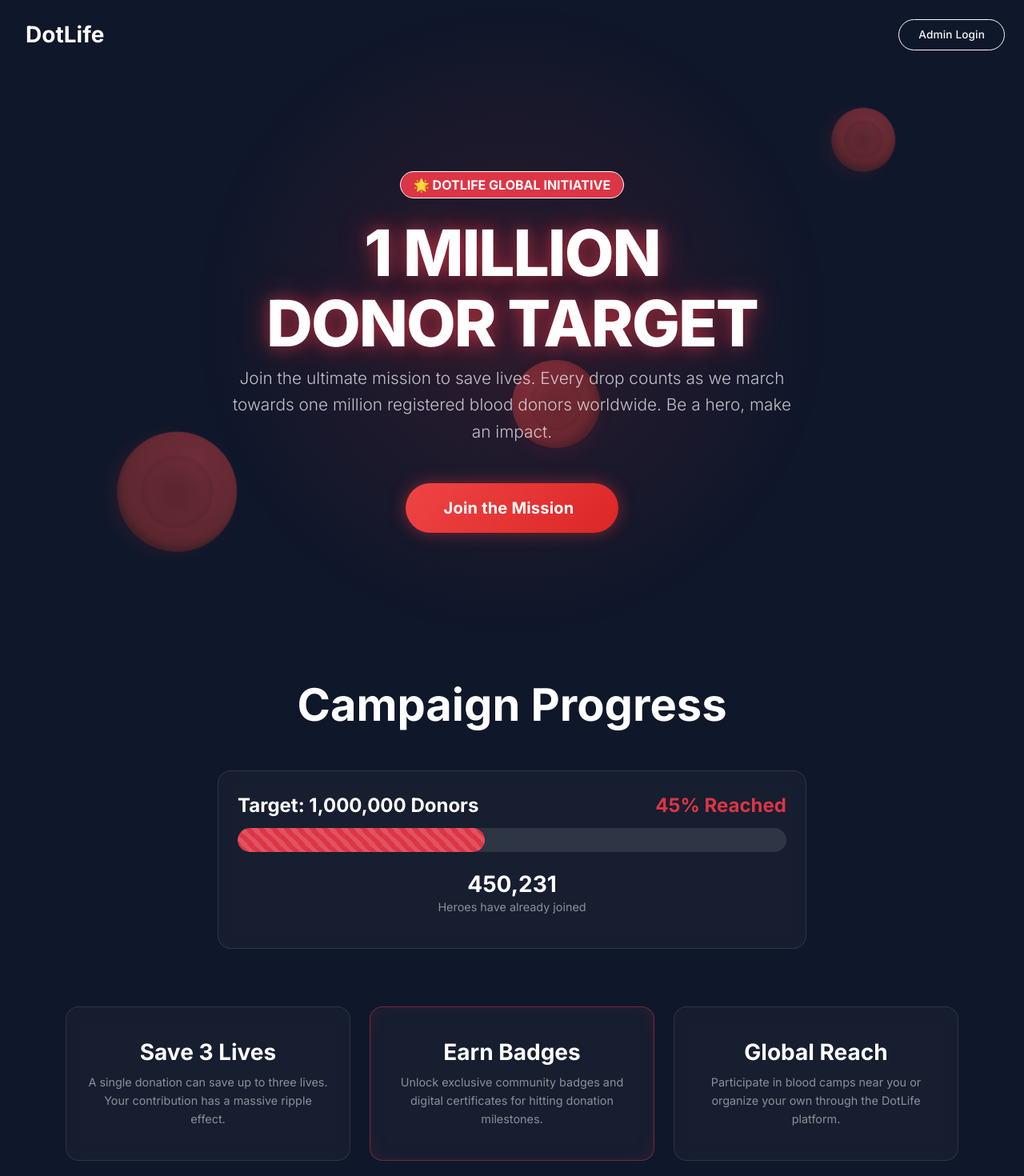
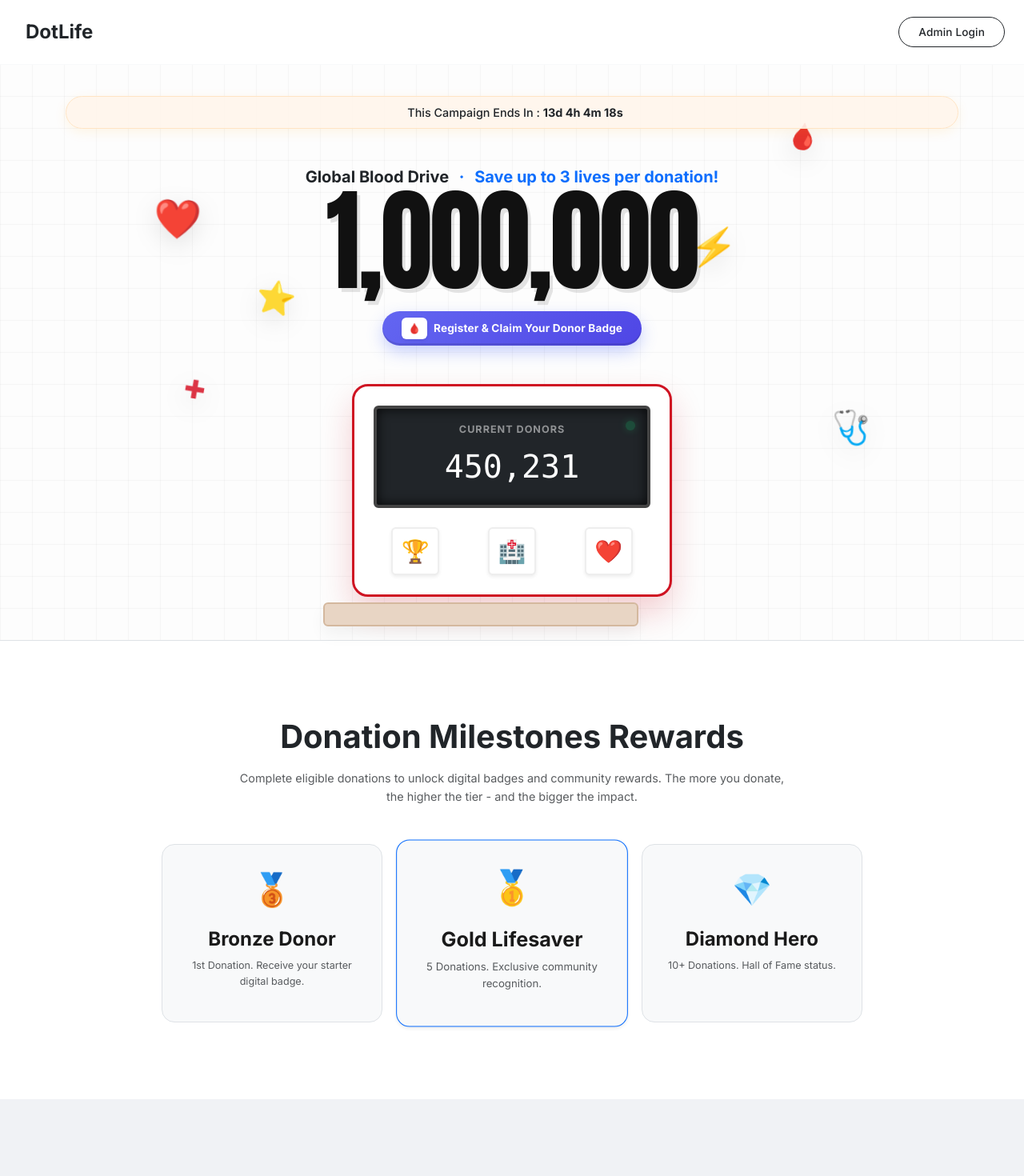
Before and after one commit to 0x0prateek/Blood-Donation-Camp-System, a Vue app in the folder frontend/: page / in a window 1280 px wide. Shown: the top 1470 px of the page at 80% size. After the commit the page ends 1374 px from the top, so only its background shows below. Built offline with nearby package versions, Linux system fonts and the light colour scheme.

Commit message:
style: redesign landing page to exact Nexprint light mode aesthetic
Signed-off-by: 0x0prateek <0x0prateek@users.noreply.github.com>

```diff
--- a/frontend/src/views/Landing.vue
+++ b/frontend/src/views/Landing.vue
@@ -1,88 +1,102 @@
 <template>
   <div class="campaign-page">
     <!-- Navbar -->
-    <nav class="navbar navbar-expand-lg navbar-dark bg-transparent fixed-top px-4 py-3 z-3">
-      <router-link to="/" class="navbar-brand fw-bold fs-3 text-white">
-        <i class="bi bi-droplet-fill text-danger me-2"></i>DotLife
+    <nav class="navbar navbar-expand-lg bg-white px-4 py-3 fixed-top z-3 border-bottom border-light">
+      <router-link to="/" class="navbar-brand fw-bold fs-4 text-dark d-flex align-items-center">
+        <div class="logo-icon me-2"><i class="bi bi-droplet-fill text-danger"></i></div>
+        DotLife
       </router-link>
-      <div class="ms-auto">
-        <router-link to="/login" class="btn btn-outline-light rounded-pill px-4">Admin Login</router-link>
+      <div class="ms-auto d-flex align-items-center">
+        <router-link to="/login" class="btn btn-outline-dark rounded-pill px-4">Admin Login</router-link>
       </div>
     </nav>
 
     <!-- Hero Section -->
-    <section class="hero-section position-relative d-flex align-items-center justify-content-center text-center">
-      <div class="bg-glow"></div>
+    <section class="hero-section position-relative d-flex flex-column align-items-center text-center">
+      <!-- Grid Background -->
+      <div class="grid-bg"></div>
 
-      <!-- Floating cells -->
-      <div class="cells-container">
-        <div class="cell cell-1"></div>
-        <div class="cell cell-2"></div>
-        <div class="cell cell-3"></div>
+      <!-- Floating Icons -->
+      <div class="floating-icons">
+        <div class="icon-flyer icon-1">❤️</div>
+        <div class="icon-flyer icon-2">🩸</div>
+        <div class="icon-flyer icon-3">⭐</div>
+        <div class="icon-flyer icon-4">⚡</div>
+        <div class="icon-flyer icon-5">✚</div>
+        <div class="icon-flyer icon-6">🩺</div>
       </div>
 
-      <div class="container position-relative z-2">
-        <div class="badge bg-danger rounded-pill px-3 py-2 mb-4 fs-6 fw-bold border border-light animate-fade-in-up">
-          🌟 DOTLIFE GLOBAL INITIATIVE
+      <div class="container position-relative z-2 hero-content">
+        <!-- Top Countdown Banner -->
+        <div class="countdown-banner mb-5 mx-auto d-flex align-items-center justify-content-center gap-2">
+          <i class="bi bi-megaphone-fill text-warning"></i>
+          <span class="fw-medium text-dark" style="font-size: 0.9rem;">This Campaign Ends In : <span class="fw-bold">13d 4h 4m 18s</span></span>
         </div>
-        <h1 class="display-1 fw-black text-white title-glow mb-2 animate-fade-in-up delay-1" style="font-weight: 900;">
-          1 MILLION <br/> DONOR TARGET
+
+        <h2 class="h5 fw-bold text-dark mb-1">
+          Global Blood Drive <span class="text-primary mx-2">·</span> <span class="text-primary">Save up to 3 lives per donation!</span>
+        </h2>
+
+        <h1 class="target-number mb-4">
+          1,000,000
         </h1>
-        <p class="lead text-light opacity-75 mb-5 mx-auto animate-fade-in-up delay-2" style="max-width: 700px; font-size: 1.3rem;">
-          Join the ultimate mission to save lives. Every drop counts as we march towards one million registered blood donors worldwide. Be a hero, make an impact.
-        </p>
 
-        <div class="d-flex justify-content-center gap-4 animate-fade-in-up delay-3">
-          <button class="btn btn-danger btn-lg rounded-pill px-5 py-3 fw-bold fs-5 btn-glow" @click="registerDonation">
-            Join the Mission <i class="bi bi-arrow-right-circle-fill ms-2"></i>
+        <div class="d-flex justify-content-center mb-5">
+          <button class="btn btn-primary rounded-pill px-4 py-2 fw-bold d-flex align-items-center gap-2 main-action-btn" @click="registerDonation">
+            <span class="bg-white rounded px-2 py-1 text-primary shadow-sm" style="font-size: 0.8rem;">🩸</span>
+            Register & Claim Your Donor Badge
           </button>
+        </div>
+
+        <!-- Center Image Area (like the chest) -->
+        <div class="center-stage mt-4 position-relative mx-auto">
+          <!-- A big playful element to replace the chest -->
+          <div class="main-display-box rounded-4 p-4 shadow-lg bg-white border mx-auto d-flex flex-column align-items-center justify-content-center position-relative">
+            <div class="progress-display bg-dark text-white rounded p-3 w-100 mb-3 border border-4 border-secondary position-relative">
+              <div class="small text-uppercase text-white-50 mb-1 fw-bold" style="letter-spacing: 1px;">Current Donors</div>
+              <div class="fs-1 fw-black text-white font-monospace">450,231</div>
+              <div class="status-indicator bg-success"></div>
+            </div>
+
+            <div class="d-flex justify-content-around w-100 mt-2 gap-3">
+              <div class="reward-prop shadow-sm bg-light rounded p-2 fs-3 border">🏆</div>
+              <div class="reward-prop shadow-sm bg-light rounded p-2 fs-3 border">🏥</div>
+              <div class="reward-prop shadow-sm bg-light rounded p-2 fs-3 border">❤️</div>
+            </div>
+
+            <!-- Table Base -->
+            <div class="table-base w-100 mt-4 rounded"></div>
+          </div>
         </div>
       </div>
     </section>
 
-    <!-- Progress Section -->
-    <section class="progress-section py-5 position-relative">
-      <div class="container text-center text-white z-2 position-relative">
-        <h2 class="display-4 fw-bold mb-5">Campaign Progress</h2>
+    <!-- Content Section -->
+    <section class="milestone-section py-5 bg-white text-center border-top">
+      <div class="container py-5">
+        <h2 class="display-6 fw-bold text-dark mb-3">Donation Milestones Rewards</h2>
+        <p class="text-muted mb-5 max-w-700 mx-auto">Complete eligible donations to unlock digital badges and community rewards. The more you donate, the higher the tier - and the bigger the impact.</p>
 
-        <div class="row justify-content-center mb-5">
-          <div class="col-md-8">
-            <div class="glass-card p-4 rounded-4 text-start">
-              <div class="d-flex justify-content-between mb-2">
-                <span class="fs-4 fw-bold">Target: 1,000,000 Donors</span>
-                <span class="fs-4 fw-bold text-danger">45% Reached</span>
-              </div>
-              <div class="progress" style="height: 30px; background: rgba(255,255,255,0.1); border-radius: 15px;">
-                <div class="progress-bar bg-danger progress-bar-striped progress-bar-animated" role="progressbar" style="width: 45%; border-radius: 15px;" aria-valuenow="45" aria-valuemin="0" aria-valuemax="100"></div>
-              </div>
-              <div class="mt-4 text-center">
-                <h3 class="fw-bold mb-0">450,231</h3>
-                <p class="text-white-50">Heroes have already joined</p>
-              </div>
-            </div>
-          </div>
-        </div>
-
-        <div class="row g-4 mt-4 mb-5 pb-5">
+        <div class="row g-4 max-w-900 mx-auto">
           <div class="col-md-4">
-            <div class="glass-card h-100 p-4 rounded-4 text-center hover-lift">
-              <i class="bi bi-heart-pulse text-danger display-4 mb-3 d-block"></i>
-              <h3 class="fw-bold">Save 3 Lives</h3>
-              <p class="text-white-50">A single donation can save up to three lives. Your contribution has a massive ripple effect.</p>
+            <div class="p-4 border rounded-4 bg-light h-100">
+              <div class="fs-1 mb-3">🥉</div>
+              <h4 class="fw-bold">Bronze Donor</h4>
+              <p class="text-muted small">1st Donation. Receive your starter digital badge.</p>
             </div>
           </div>
           <div class="col-md-4">
-            <div class="glass-card h-100 p-4 rounded-4 text-center hover-lift border-danger">
-              <i class="bi bi-trophy text-warning display-4 mb-3 d-block"></i>
-              <h3 class="fw-bold">Earn Badges</h3>
-              <p class="text-white-50">Unlock exclusive community badges and digital certificates for hitting donation milestones.</p>
+            <div class="p-4 border rounded-4 bg-light h-100 position-relative shadow-sm" style="transform: scale(1.05); z-index: 2; border-color: #0d6efd !important;">
+              <div class="fs-1 mb-3">🥇</div>
+              <h4 class="fw-bold">Gold Lifesaver</h4>
+              <p class="text-muted small">5 Donations. Exclusive community recognition.</p>
             </div>
           </div>
           <div class="col-md-4">
-            <div class="glass-card h-100 p-4 rounded-4 text-center hover-lift">
-              <i class="bi bi-geo-alt text-info display-4 mb-3 d-block"></i>
-              <h3 class="fw-bold">Global Reach</h3>
-              <p class="text-white-50">Participate in blood camps near you or organize your own through the DotLife platform.</p>
+            <div class="p-4 border rounded-4 bg-light h-100">
+              <div class="fs-1 mb-3">💎</div>
+              <h4 class="fw-bold">Diamond Hero</h4>
+              <p class="text-muted small">10+ Donations. Hall of Fame status.</p>
             </div>
           </div>
         </div>
@@ -96,115 +110,166 @@ import Swal from 'sweetalert2'
 
 const registerDonation = () => {
   Swal.fire({
-    title: 'Join the 1 Million Target!',
-    text: 'Please contact your local blood camp to officially register as a donor.',
+    title: 'Join the Mission!',
+    text: 'Please log in as an administrator to manage donors, or visit your nearest hospital to donate.',
     icon: 'info',
-    confirmButtonText: 'Understood',
-    confirmButtonColor: '#dc3545',
-    background: '#16213e',
-    color: '#fff'
+    confirmButtonText: 'OK',
+    confirmButtonColor: '#0d6efd'
   })
 }
 </script>
 
 <style scoped>
 .campaign-page {
-  background: #0f172a;
+  background: #fdfdfd;
   min-height: 100vh;
-  font-family: 'Inter', 'Poppins', sans-serif;
+  font-family: 'Inter', system-ui, -apple-system, sans-serif;
+  color: #1a1a1a;
   overflow-x: hidden;
 }
 
 .hero-section {
   min-height: 100vh;
-  padding-top: 80px;
+  padding-top: 120px;
+  padding-bottom: 50px;
 }
 
-.bg-glow {
+.grid-bg {
   position: absolute;
-  top: 50%;
-  left: 50%;
-  transform: translate(-50%, -50%);
-  width: 800px;
-  height: 800px;
-  background: radial-gradient(circle, rgba(220, 53, 69, 0.15) 0%, transparent 70%);
-  z-index: 1;
+  top: 0;
+  left: 0;
+  width: 100%;
+  height: 100%;
+  background-image:
+    linear-gradient(to right, rgba(0,0,0,0.03) 1px, transparent 1px),
+    linear-gradient(to bottom, rgba(0,0,0,0.03) 1px, transparent 1px);
+  background-size: 40px 40px;
+  z-index: 0;
   pointer-events: none;
 }
 
-.title-glow {
-  text-shadow: 0 0 20px rgba(220, 53, 69, 0.6), 0 0 40px rgba(220, 53, 69, 0.4);
-  letter-spacing: -2px;
-  line-height: 1.1;
+.countdown-banner {
+  background: rgba(255, 245, 235, 0.9);
+  border: 1px solid #ffe4c4;
+  border-radius: 50px;
+  padding: 8px 24px;
+  display: inline-flex;
+  box-shadow: 0 4px 15px rgba(255, 165, 0, 0.1);
 }
 
-.btn-glow {
-  box-shadow: 0 0 20px rgba(220, 53, 69, 0.5);
-  transition: all 0.3s ease;
-}
-.btn-glow:hover {
-  transform: translateY(-3px) scale(1.05);
-  box-shadow: 0 0 30px rgba(220, 53, 69, 0.8);
+.target-number {
+  font-size: 8rem;
+  font-weight: 900;
+  color: #111;
+  line-height: 1;
+  letter-spacing: -2px;
+  text-shadow: 4px 4px 0 rgba(0,0,0,0.1);
+  /* Optional: make it look slightly blocky */
+  font-family: 'Impact', 'Arial Black', sans-serif;
+  transform: scaleY(1.1);
 }
 
-.glass-card {
-  background: rgba(255, 255, 255, 0.03);
-  backdrop-filter: blur(10px);
-  border: 1px solid rgba(255, 255, 255, 0.1);
+.main-action-btn {
+  background-color: #4b6bfb;
+  border: none;
+  box-shadow: 0 8px 20px rgba(75, 107, 251, 0.3), inset 0 -3px 0 rgba(0,0,0,0.1);
+  transition: transform 0.2s;
+}
+.main-action-btn:hover {
+  transform: translateY(-2px);
+  background-color: #3b5bdb;
 }
 
-.border-danger {
-  border-color: rgba(220, 53, 69, 0.5) !important;
-  box-shadow: inset 0 0 20px rgba(220, 53, 69, 0.1);
+/* Center Box (Mimicking the chest setup) */
+.main-display-box {
+  width: 400px;
+  background: #ff4d4f; /* Red body like the chest */
+  border: 3px solid #cf1322 !important;
+  border-radius: 20px !important;
+  box-shadow: 0 20px 40px rgba(207, 19, 34, 0.2), inset 0 10px 0 rgba(255,255,255,0.2) !important;
+  z-index: 2;
 }
 
-.hover-lift {
-  transition: transform 0.3s ease;
-}
-.hover-lift:hover {
-  transform: translateY(-10px);
+.progress-display {
+  background-color: #1f1f1f;
+  border: 4px solid #444 !important;
+  box-shadow: inset 0 0 15px rgba(0,0,0,0.8);
 }
 
-.cells-container {
+.status-indicator {
   position: absolute;
-  top: 0; left: 0; width: 100%; height: 100%;
-  overflow: hidden; z-index: 0; pointer-events: none;
-}
-.cell {
-  position: absolute;
+  top: 15px;
+  right: 15px;
+  width: 12px;
+  height: 12px;
   border-radius: 50%;
-  background: radial-gradient(circle at 30% 30%, #ff4d4d, #c0392b);
-  box-shadow: inset -5px -5px 10px rgba(0,0,0,0.3), 0 10px 20px rgba(220, 53, 69, 0.2);
-  opacity: 0.4;
-  animation: float 20s linear infinite;
-}
-.cell::after {
-  content: ''; position: absolute;
-  top: 50%; left: 50%; transform: translate(-50%, -50%);
-  width: 60%; height: 60%; border-radius: 50%;
-  background: radial-gradient(circle, rgba(192, 57, 43, 0.8) 0%, transparent 70%);
-  box-shadow: inset 0 0 10px rgba(0,0,0,0.2);
-}
-.cell-1 { width: 150px; height: 150px; left: 10%; bottom: 10%; animation-duration: 25s; }
-.cell-2 { width: 80px; height: 80px; left: 80%; top: 20%; animation-duration: 18s; animation-delay: 2s; }
-.cell-3 { width: 110px; height: 110px; left: 50%; bottom: 30%; animation-duration: 22s; animation-delay: 5s; }
-
-@keyframes float {
-  0% { transform: translate(0, 0) rotate(0deg); }
-  33% { transform: translate(30px, -50px) rotate(120deg); }
-  66% { transform: translate(-20px, -100px) rotate(240deg); }
-  100% { transform: translate(0, 0) rotate(360deg); }
+  box-shadow: 0 0 10px #198754;
+  animation: blink 2s infinite;
 }
 
-.animate-fade-in-up {
-  animation: fadeInUp 0.8s cubic-bezier(0.16, 1, 0.3, 1) both;
+.reward-prop {
+  width: 60px;
+  height: 60px;
+  display: flex;
+  align-items: center;
+  justify-content: center;
+  background: white !important;
+  border: 2px solid #eee !important;
 }
-.delay-1 { animation-delay: 0.2s; }
-.delay-2 { animation-delay: 0.4s; }
-.delay-3 { animation-delay: 0.6s; }
 
-@keyframes fadeInUp {
-  from { opacity: 0; transform: translateY(30px); }
-  to { opacity: 1; transform: translateY(0); }
+.table-base {
+  height: 30px;
+  background: #e8d5c4;
+  border: 2px solid #d4b89e;
+  border-radius: 8px;
+  position: absolute;
+  bottom: -40px;
+  width: 120%;
+  left: -10%;
+  z-index: -1;
+  box-shadow: 0 10px 20px rgba(0,0,0,0.05);
+}
+
+/* Floating Icons */
+.floating-icons {
+  position: absolute;
+  width: 100%;
+  height: 100%;
+  top: 0; left: 0;
+  pointer-events: none;
+  z-index: 1;
+}
+
+.icon-flyer {
+  position: absolute;
+  font-size: 2.5rem;
+  filter: drop-shadow(0 10px 15px rgba(0,0,0,0.1));
+  animation: float-icon 6s ease-in-out infinite;
+}
+
+.icon-1 { top: 30%; left: 15%; animation-delay: 0s; font-size: 3rem; }
+.icon-2 { top: 20%; right: 20%; animation-delay: 1s; font-size: 2rem; }
+.icon-3 { top: 45%; left: 25%; animation-delay: 2s; font-size: 2.5rem; }
+.icon-4 { top: 35%; right: 28%; animation-delay: 0.5s; font-size: 3rem; }
+.icon-5 { top: 60%; left: 18%; animation-delay: 1.5s; font-size: 2rem; color: #dc3545;}
+.icon-6 { top: 65%; right: 15%; animation-delay: 2.5s; font-size: 2.5rem; }
+
+@keyframes float-icon {
+  0% { transform: translateY(0) rotate(0deg); }
+  50% { transform: translateY(-20px) rotate(10deg); }
+  100% { transform: translateY(0) rotate(0deg); }
+}
+
+@keyframes blink {
+  0%, 100% { opacity: 1; }
+  50% { opacity: 0.4; }
+}
+
+.max-w-700 { max-width: 700px; }
+.max-w-900 { max-width: 900px; }
+
+@media (max-width: 768px) {
+  .target-number { font-size: 4rem; }
+  .main-display-box { width: 90%; }
 }
 </style>
```
